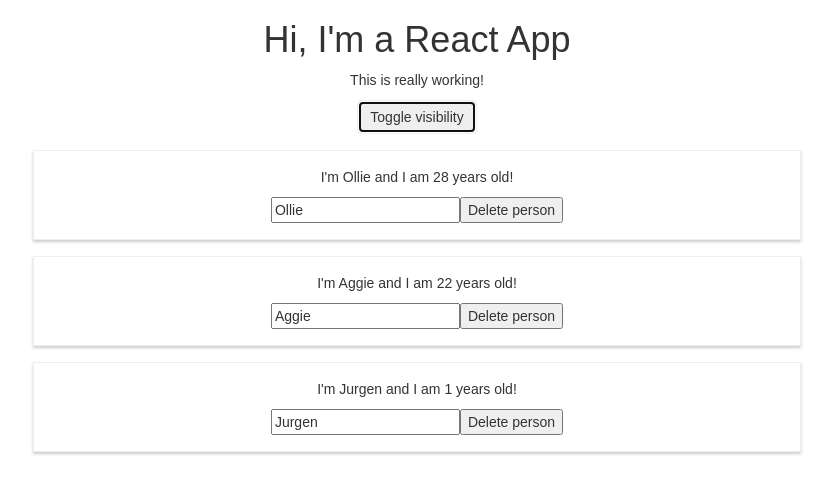
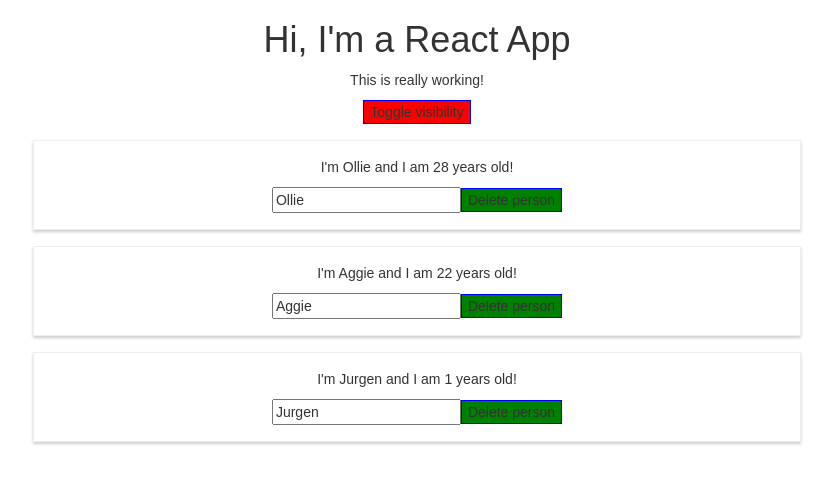
Before and after one commit to ollieb89/compleReactRedux, a React app: page / in a window 1280 px wide. Both pictures are taken after a click on the button "Toggle visibility". Shown: the top 494 px of the page, without its empty margins (223-1056 px from the left). Built offline with nearby package versions, Linux system fonts and the light colour scheme.

Commit message:
all the styling changed to normal CSS

```diff
--- a/src/App.css
+++ b/src/App.css
@@ -9,3 +9,24 @@
 .bold {
   font-weight: bold;
 }
+
+.App button {
+  border: 1px solid blue;
+  background-color: green;
+  font: inherit;
+  cursor: pointer;
+}
+
+.App button:hover {
+  background-color: lightgreen;
+  color: black;
+}
+
+.App button.Red {
+  background-color: red;
+}
+
+.App button.Red:hover {
+  background-color: salmon;
+  color: black;
+}
--- a/src/App.js
+++ b/src/App.js
@@ -41,16 +41,8 @@ class App extends Component {
   }
 
   render() {
-    const style = {
-      backgroundColor: 'green',
-      color: 'white',
-      font: 'tahoma',
-      border: '1px solid grey',
-      padding: '8px',
-      cursor: 'pointer',
-    };
-
     let persons = null;
+    let btnClass = '';
 
     if (this.state.showPersons) {
       persons = (
@@ -77,7 +69,8 @@ class App extends Component {
             age={this.state.persons[2].age}/> */}
         </div>
       );
-      style.backgroundColor = 'red';
+
+      btnClass = classes.Red;
     }
 
     const assignedClasses = [];
@@ -93,7 +86,7 @@ class App extends Component {
           <h1>Hi, I'm a React App</h1>
           <p className={assignedClasses.join(' ')}>This is really working!</p>
           <button
-            className="btn"
+            className={btnClass}
             onClick={this.togglePersonsHandler}>Toggle visibility</button>
             {persons}
         </div>
--- a/src/Person/Person.css
+++ b/src/Person/Person.css
@@ -6,3 +6,14 @@
     padding: 16px;
     text-align: center;
 }
+
+.btnClass {
+    border: 1px solid blue;
+    background-color: purple;
+    font: inherit;
+  }
+
+.Person button:hover {
+   background-color: red;
+   color: black;
+}
--- a/src/Person/Person.js
+++ b/src/Person/Person.js
@@ -9,7 +9,11 @@ const person = (props) => {
             <p>I'm {props.name} and I am {[props.age]} years old!</p>
             <p>{props.children}</p>
             <input type="text" onChange={props.changed} value={props.name} />
-            <button onClick={props.click}>Delete person</button>
+            <button
+                className={classes.btnClass}
+                onClick={props.click}>
+                Delete person
+            </button>
         </div>
     )
 }
```
